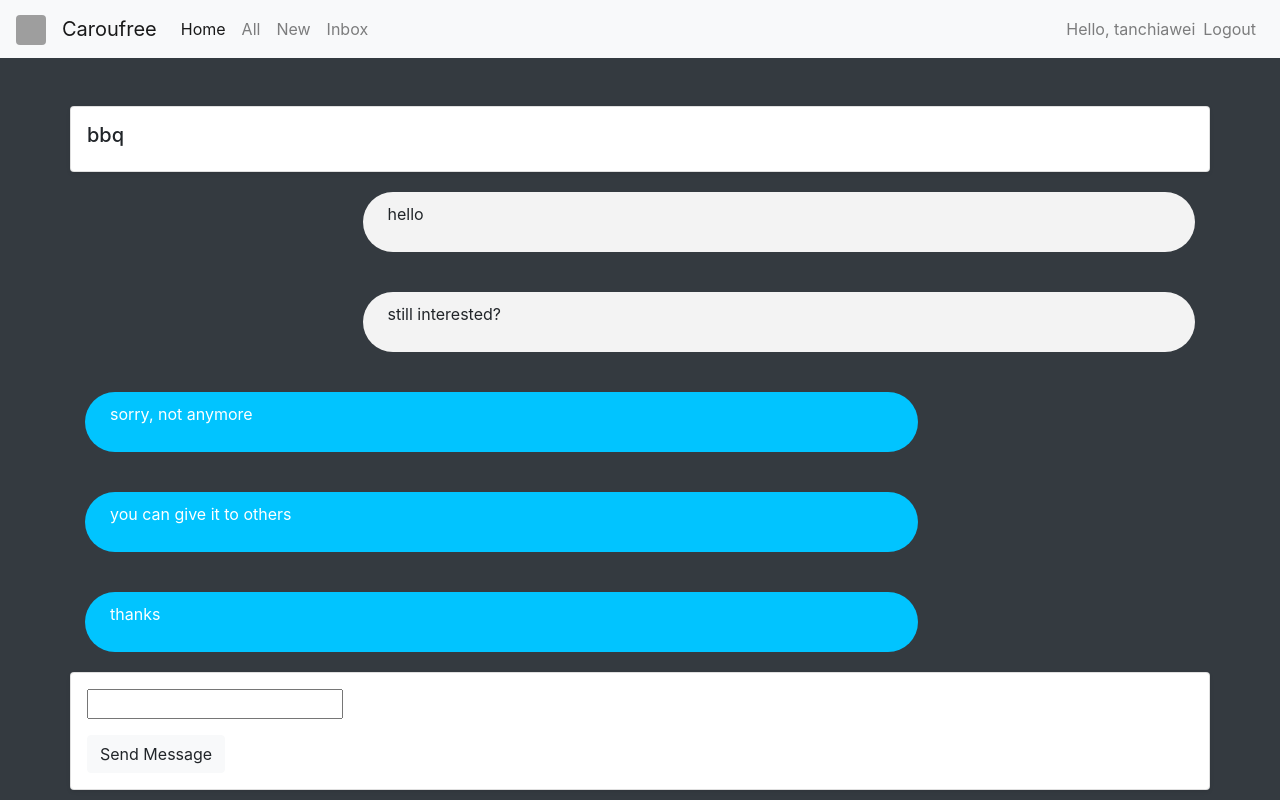
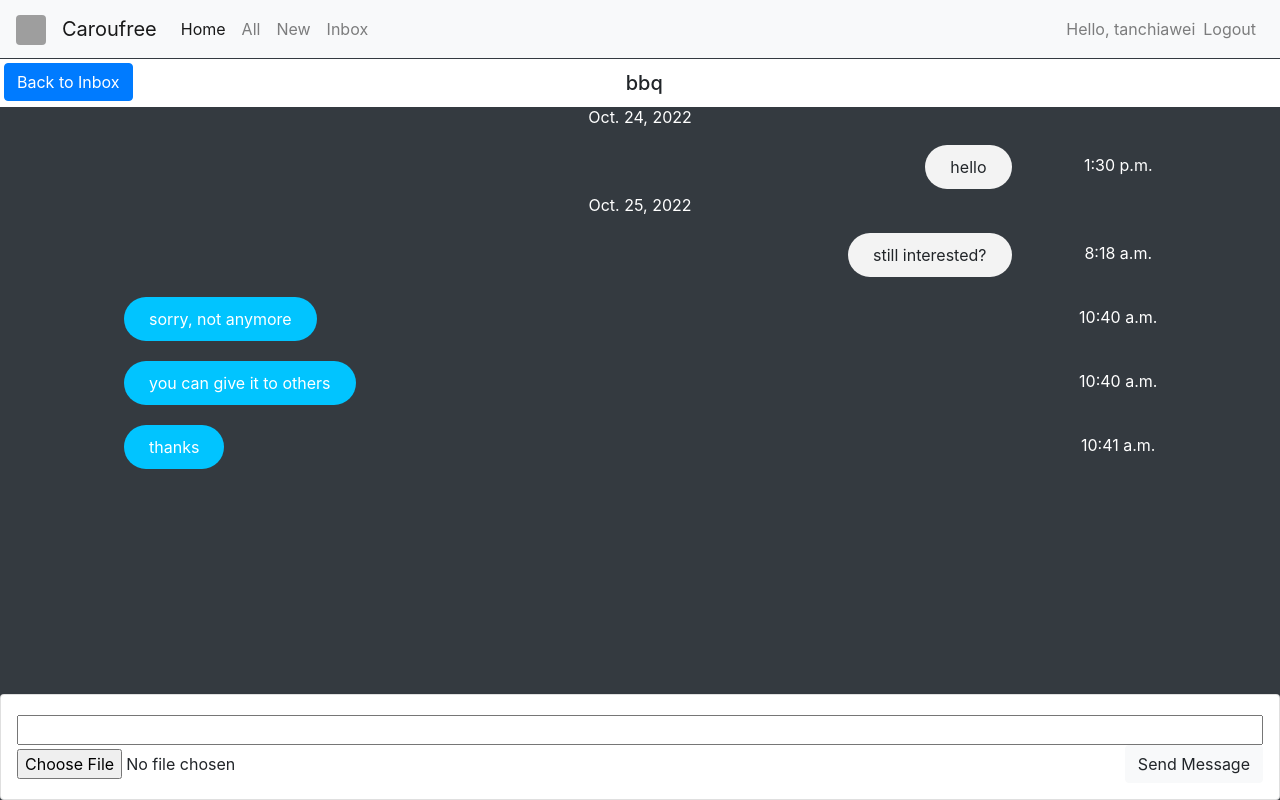
Before and after one commit to c160034/caroufree, a Django app: page /inbox/4 in a window 1280 px wide. Run offline with Django 4.2, Linux system fonts and the light colour scheme; a user stored in the database is signed in; data comes from the database, SQL or seed files in the repository; both versions use the stored data as it was after the commit; grey boxes are pictures that could not be loaded.

Commit message:
adding image upload in thread

```diff
--- a/displays/forms.py
+++ b/displays/forms.py
@@ -31,3 +31,4 @@ class ThreadForm(forms.Form):
 
 class MessageForm(forms.Form):
     message = forms.CharField(label='', max_length=100)
+    image = forms.FileField(required=False)
--- /dev/null
+++ b/displays/static/displays/scroll.js
@@ -0,0 +1,7 @@
+window.onload = function() {
+    setTimeout(scrollToBottom, 5);
+}
+
+function scrollToBottom(){
+    window.scrollTo(0,document.body.scrollHeight);
+}
--- a/displays/static/displays/thread.css
+++ b/displays/static/displays/thread.css
@@ -1,8 +1,31 @@
+#recipient {
+    position: fixed;
+    top: 59px;
+    left: 0;
+    width: 100%;
+    z-index: 1;
+}
+
+#messages {
+    margin-top: 50px;
+    margin-bottom: 110px;
+}
+
+#type-area {
+    position: fixed;
+    bottom: 0;
+    left: 15px;
+    width: 100%;
+}
+
 #thread-card:hover {
     border-color: grey;
     border-width: 1px;
 }
 
+.container {
+    min-width: 480px;
+}
 
 .empty-text {
     color: #777;
@@ -14,7 +37,7 @@
     background-color: #f3f3f3;
     border-radius: 30px;
     padding: 10px 25px;
-    width: 75%;
+    /* width: 75%; */
     float: right;
 }
 
@@ -23,5 +46,5 @@
     color: white;
     border-radius: 30px;
     padding: 10px 25px;
-    width: 75%;
+    /* width: 75%; */
 }
--- a/displays/templates/displays/thread.html
+++ b/displays/templates/displays/thread.html
@@ -11,12 +11,13 @@
 
 {% block content %}
     <div class="container">
-        <div class="row">
-            <div class="card col-md-12 mt-5 p-3 shadow-sm">
+        <div class="row mx-0">
+            <div class="col-md-12 m-0 p-1 bg-white" id="recipient">
+                <a href="{% url 'inbox-page' %}"><button class="btn btn-primary float-left">Back to Inbox</button></a>
                 {% if thread.receiver == request.user %}
-                    <h5>{{ thread.user }}</h5>
+                    <h5 class="text-center ">{{ thread.user }}</h5>
                 {% else %}
-                    <h5>{{ thread.receiver }}</h5>
+                    <h5 class="text-center my-2" style="margin-right:120px">{{ thread.receiver }}</h5>
                 {% endif %}
             </div>
         </div>
@@ -27,31 +28,52 @@
                 </div>
             </div>
         {% endif %}
-        {% for message in messages %}
-        <div class="row">
-            <div class="col-md-12 my-1">
-                {% if message.sender == request.user %}
-                    <div class="sent-message my-3">
-                        <p>{{ message.body }}</p>
+        <div id="messages">
+        {% for date in dates %}
+            <div>
+                <p class="text-center m-0 text-white">{{ date }}</p>
+            </div>
+            {% for message in messages %}
+                {% if message.date.date == date %}
+                <div class="row ml-4">
+                    <div class="col-10">
+                        {% if message.sender == request.user %}
+                            <div class="sent-message mt-3">
+                                <p style="margin:0;">{{ message.body }}</p>
+                                {% if message.image %}
+                                <img class="card-img pb-1" style="max-width:300px" src="/files/{{ message.image }}">
+                                {% endif %}
+                            </div>
+                        {% elif message.receiver == request.user %}
+                            <div class="received-message mt-3" style="display:inline-block;">
+                                <p style="margin:0;">{{ message.body }}</p>
+                                {% if message.image %}
+                                <img class="card-img pb-1" style="max-width:300px" src="/files/{{ message.image }}">
+                                {% endif %}
+                            </div>
+                        {% endif %}
                     </div>
-                {% elif message.receiver == request.user %}
-                    <div class="received-message my-3">
-                        <p>{{ message.body }}</p>
+                    <div class="col-2">
+                        <p class="mt-4 text-white text-center">{{ message.date.time }}</p>
                     </div>
+                </div>
                 {% endif %}
-            </div>
+            {% endfor %}
+        {% endfor %}
         </div>
-        {% endfor %}
-        <div class="row">
-            <div class="card col-md-12 p-3 shadow-sm">
+        <div class="row" id="type-area">
+            <div class="card col-md-12 mt-3 p-3 shadow-sm" id="send-message">
                 <form method="POST" action="{% url 'create-message-page' thread.pk %}" enctype="multipart/form-data">
                     {% csrf_token %}
-                    {{ form }}
-                    <div class="d-grid gap-2 mt-3">
-                        <button class="btn btn-light" type="submit">Send Message</button>
-                    </div>
+                    {% for form_field in form %}
+                        <div class="form-group mb-0 mt-1" style="{% if form_field.label == "Image" %}display:inline-block;{% endif %}">
+                            <input class="form-control-file"{{ form_field }}
+                        </div>
+                    {% endfor %}
+                    <button class="btn btn-light" style="float: right;" type="submit">Send Message</button>
                 </form>
             </div>
         </div>
     </div>
+    <script src="/static/displays/scroll.js" type="text/javascript"></script>
 {% endblock %}
--- a/displays/views.py
+++ b/displays/views.py
@@ -142,10 +142,12 @@ class ThreadView(View):
         form = MessageForm()
         thread = Thread.objects.get(pk=pk)
         messages = Message.objects.filter(thread__pk__contains=pk)
+        dates = messages.values_list("date__date", flat=True).distinct()
         context = {
             'thread': thread,
             'form': form,
-            'messages': messages
+            'messages': messages,
+            'dates': dates
         }
         return render(request, 'displays/thread.html', context)
 
@@ -161,7 +163,8 @@ class CreateMessage(View):
             thread = thread,
             sender = request.user,
             receiver = receiver,
-            body = request.POST.get('message')
+            body = request.POST.get('message'),
+            image = request.FILES.get('image')
         )
         message.save()
         return redirect('thread-page', pk=pk)
--- a/static/styles.css
+++ b/static/styles.css
@@ -1,54 +1,11 @@
-@import url('https://fonts.googleapis.com/css2?family=Lato:wght@400;700&family=Open+Sans:wght@400;700&display=swap');
-
-* {
-    box-sizing: border-box;
-}
-
-html {
-    font-family: 'Open Sans', 'Lato', sans-serif;
+.navbar {
+    position: fixed;
+    top: 0;
+    left: 0;
+    width: 100%;
+    z-index: 2;
 }
 
 body {
-    margin: 0;
+    padding-top: 55px;
 }
-
-h1,
-h2,
-h3 {
-    font-family: 'Lato', sans-serif;
-    font-weight: bold;
-}
-
-#main-navigation {
-    width: 100%;
-    height: 5rem;
-    display: flex;
-    justify-content: space-between;
-    align-items: center;
-    padding: 0 10%;
-    position: absolute;
-    top: 0;
-    left: 0;
-}
-
-#main-navigation a {
-    text-decoration: none;
-    color: white;
-    font-weight: bold;
-}
-
-#main-navigation a:hover,
-#main-navigation a:active {
-    color: #cf79f1;
-}
-
-#main-navigation h1 a:hover,
-#main-navigation h1 a:active {
-    color: white;
-}
-
-#logo {
-    width: 32px;
-    height: 32px;
-    border-radius: 12px;
-}
--- a/templates/navbar.html
+++ b/templates/navbar.html
@@ -1,3 +1,9 @@
+{% load static%}
+
+{% block css_files %}
+<link rel="stylesheet" href="{% static "styles.css" %}">
+{% endblock %}
+
 <nav class="navbar navbar-expand-lg navbar-light bg-light" style="min-width: 480px;">
     <a class="navbar-brand" href="{% url "starting-page" %}"><img class="rounded" src="https://storage.googleapis.com/carousell-wordpress-files/1/2019/09/Carousell-logo-square.png" width="30" height="30" alt="Caroufree logo"></a>
     <a class="navbar-brand" href="{% url "starting-page" %}">Caroufree</a>
@@ -38,5 +44,5 @@
             </li>
           </ul>
         {% endif %}
-      </div>
-    </nav>
+    </div>
+</nav>
```
Also changed, not shown: db.sqlite3, displays/migrations/0011_alter_message_thread.py (added), displays/migrations/0012_alter_message_thread.py (added).
